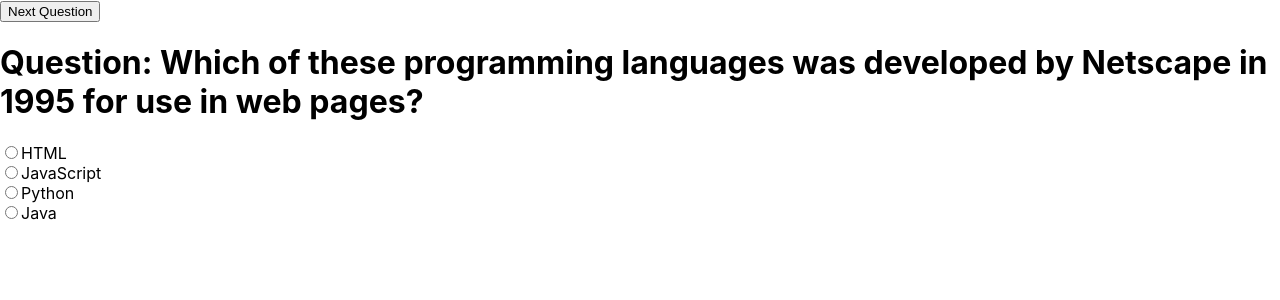
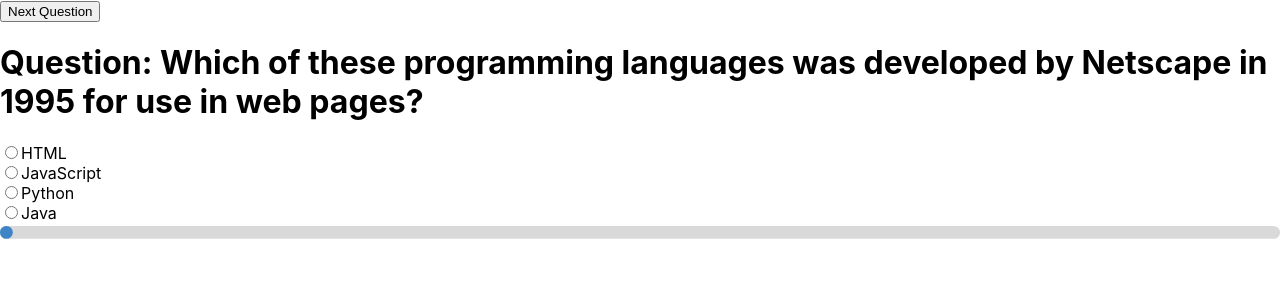
Before and after one commit to Technigo/project-redux-quiz-old, a React (Create React App) app: page / in a window 1280 px wide. Shown: the top 300 px of the page. Built offline with nearby package versions, Linux system fonts and the light colour scheme.

Commit message:
progressbar done

```diff
--- a/src/App.js
+++ b/src/App.js
@@ -3,6 +3,7 @@ import { Provider } from 'react-redux';
 import { combineReducers, configureStore } from '@reduxjs/toolkit';
 import { quiz } from 'reducers/quiz';
 import { CurrentQuestion } from 'components/CurrentQuestion';
+import { ProgressBar } from 'components/ProgressBar';
 
 const reducer = combineReducers({
   quiz: quiz.reducer
@@ -14,6 +15,7 @@ export const App = () => {
   return (
     <Provider store={store}>
       <CurrentQuestion />
+      <ProgressBar />
     </Provider>
   );
 }
--- a/src/components/ProgressBar.js
+++ b/src/components/ProgressBar.js
@@ -0,0 +1,18 @@
+import React from 'react';
+import { Line/* , Circle */ } from 'rc-progress';
+import { useSelector } from 'react-redux';
+
+export const ProgressBar = () => {
+  const currentQuestionIndex = useSelector((store) => {
+    return store.quiz.currentQuestionIndex;
+  });
+  const questionTotal = useSelector((store) => store.quiz.questions.length);
+  const percentComplete = (currentQuestionIndex / questionTotal) * 100;
+
+  return (
+    <>
+      <Line percent={percentComplete} strokeWidth={1} strokeColor="#3d85c6" />
+      {/* <Circle percent={percentComplete} strokeWidth={1} strokeColor="#D3D3D3" /> */}
+    </>
+  )
+};
--- a/src/index.js
+++ b/src/index.js
@@ -1,8 +1,11 @@
 import React from 'react';
-import { createRoot } from 'react-dom/client';
+import ReactDOM from 'react-dom';
 import './index.css';
 import { App } from './App';
 
-const container = document.getElementById('root');
-const root = createRoot(container);
-root.render(<App />);
+ReactDOM.render(
+  <React.StrictMode>
+    <App />
+  </React.StrictMode>,
+  document.getElementById('root')
+);
```
Also changed, not shown: package.json (+6 -3 lines), 1 other file (tests, documents, lock files or other folders).
